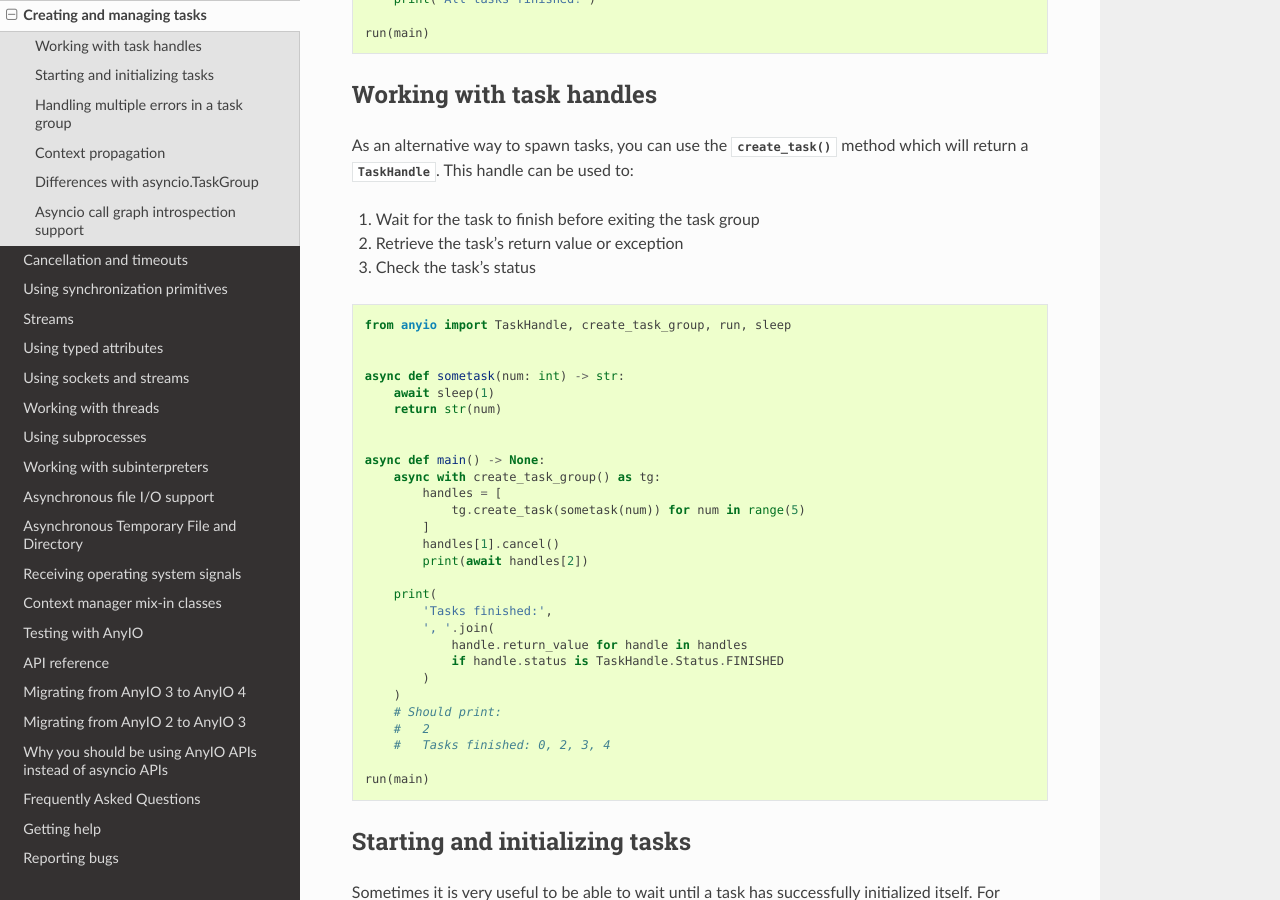
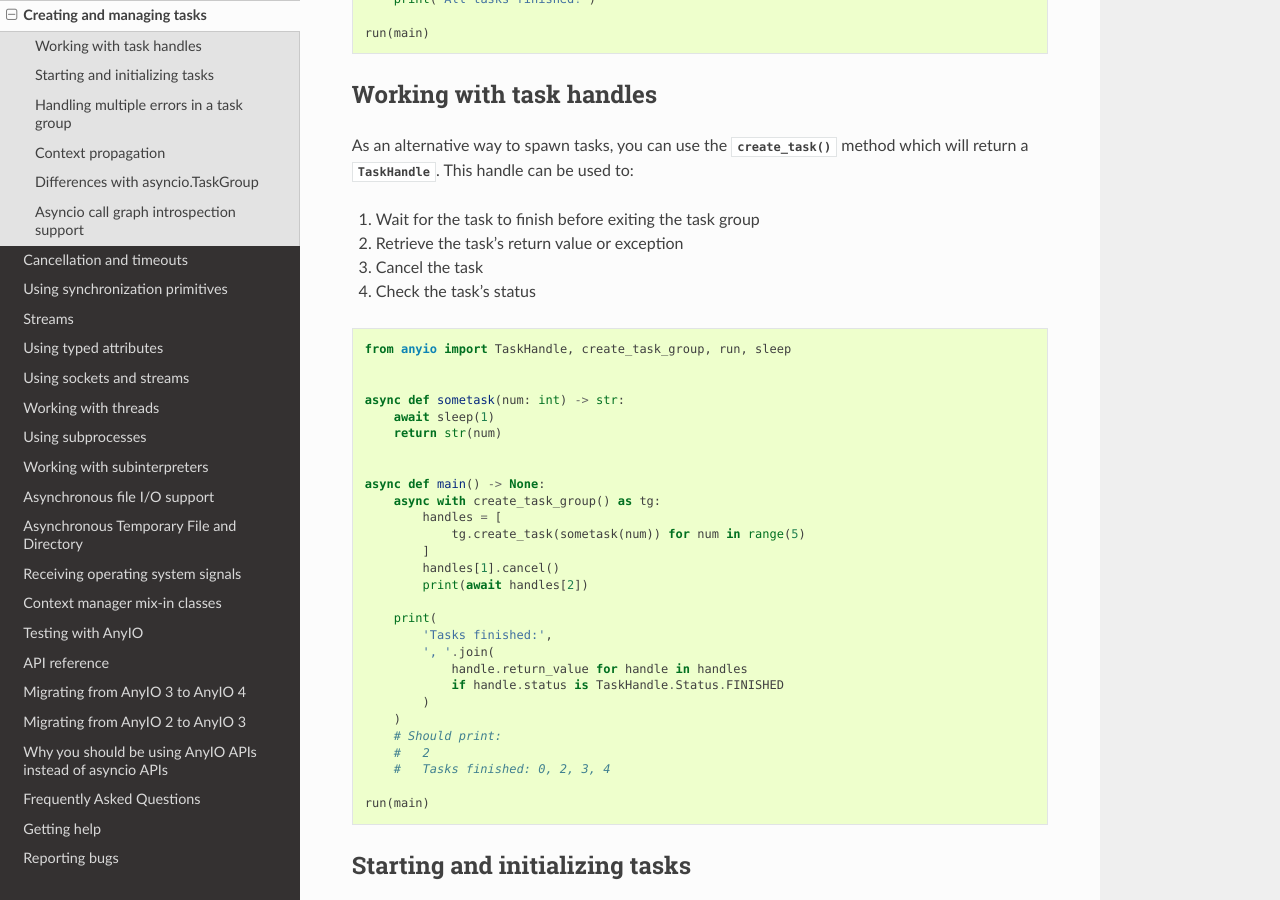
Before and after one commit to agronholm/anyio, a Sphinx documentation site: the page built from docs/tasks.rst, in a window 1280 px wide and 900 px high, scrolled down 778 px. Built offline with Sphinx 7.4.7 and the Read the Docs theme 3.1.0, drawn with Linux system fonts in a browser that asks for light colours; the version number could not be read and is left out.

Commit message:
Mention cancelling the task from the handle

```diff
--- a/docs/tasks.rst
+++ b/docs/tasks.rst
@@ -49,6 +49,7 @@
 
 #. Wait for the task to finish before exiting the task group
 #. Retrieve the task's return value or exception
+#. Cancel the task
 #. Check the task's status
 
 ::
```
